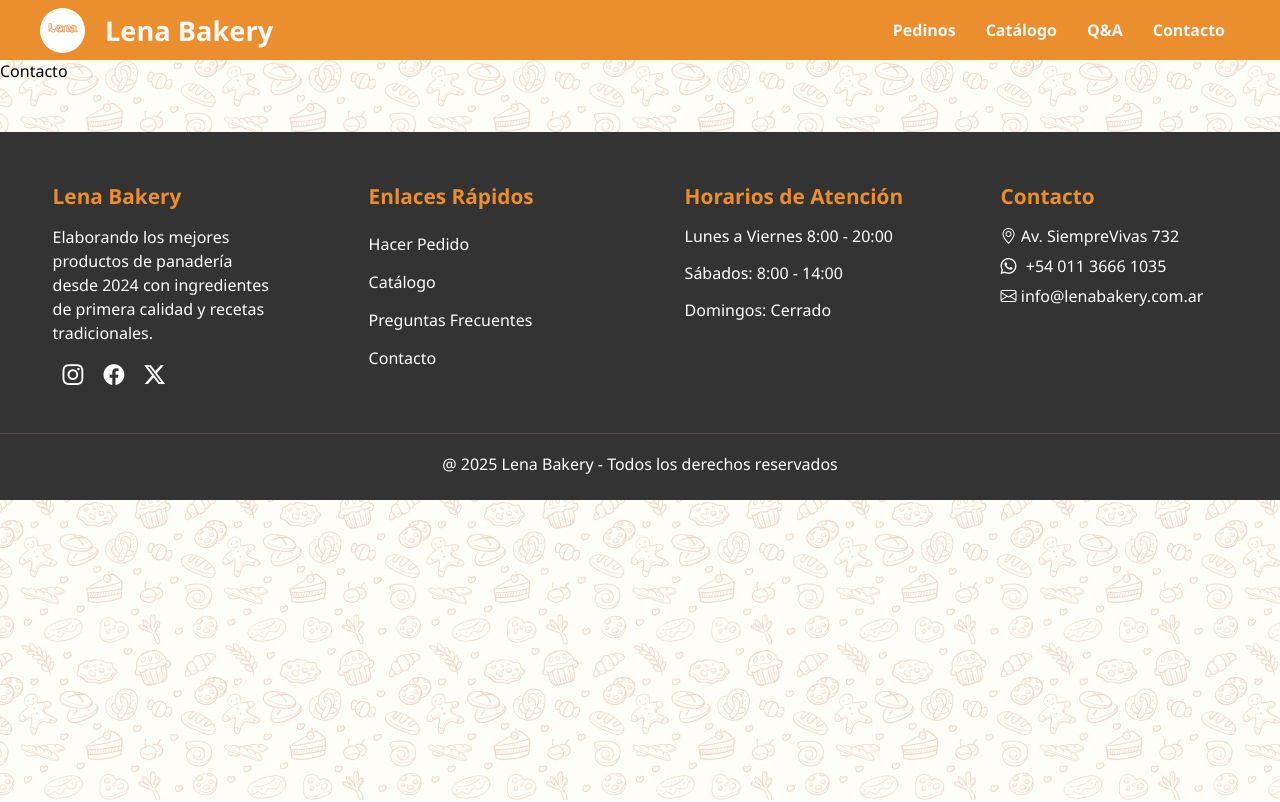
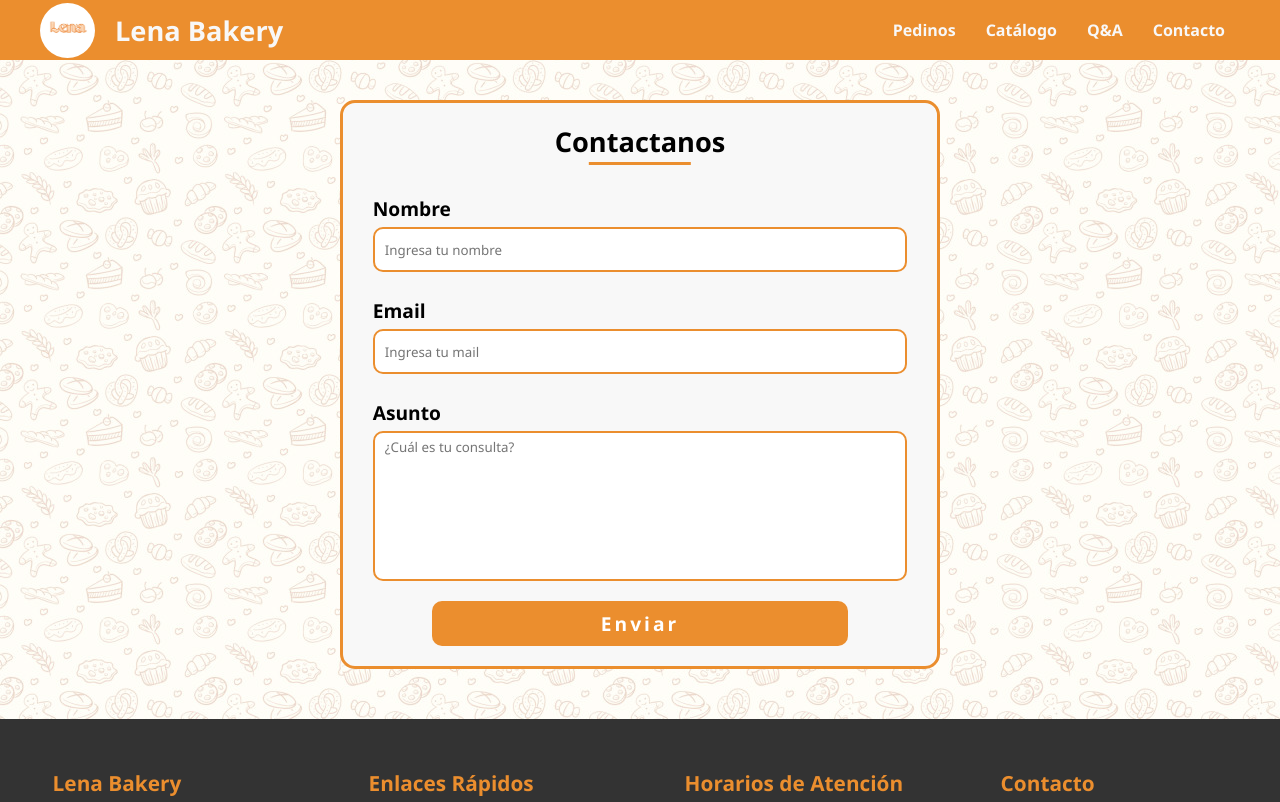
Before and after one commit to nunezjorgepy/Lena-Bakery, a React (Vite) app: page /contact in a window 1280 px wide. Shown: the top 802 px of the page. Built offline with nearby package versions, Linux system fonts and the light colour scheme.

Commit message:
Creado el formulario de contacto, aunque no lo envía a ningún lado.

```diff
--- a/src/components/AddedProduct.css
+++ b/src/components/AddedProduct.css
@@ -7,7 +7,7 @@
 }
 
 /* Info del Producto */
-.product {
+.product-added {
     margin-right: auto;
 }
 .product-name {
--- a/src/components/AddedProduct.jsx
+++ b/src/components/AddedProduct.jsx
@@ -8,7 +8,7 @@ function AddedProduct(props) {
 
   return (
     <div className="item-container">
-        <div className="product">
+        <div className="product-added">
             <div className="product-name">{producto.name}</div>
             <div className="product-price">${producto.price} c/u</div>
         </div>
--- a/src/components/HeaderComponent.css
+++ b/src/components/HeaderComponent.css
@@ -26,8 +26,8 @@ header {
 }
 
 .header-logo {
-    width: 45px;
-    height: 45px;
+    width: 55px;
+    height: 55px;
     border-radius: 50%;
     margin-right: 20px;
 }
--- /dev/null
+++ b/src/pages/ContactPage.css
@@ -0,0 +1,64 @@
+@import url('../variables.css');
+
+.contact-form {
+    display: flex;
+    flex-direction: column;
+    align-items: center;
+    width: min(600px, 90%);
+    background-color: var(--light-color);
+    border: 3px solid var(--primary-color);
+    border-radius: 15px;
+    margin-top: 40px;
+}
+
+.contact-h2 {
+    text-align: center;
+}
+
+.contact-group {
+    display: flex;
+    flex-direction: column;
+    width: 90%;
+    margin: 10px 0;
+}
+
+.contact-label {
+    padding: 5px 0;
+    font-weight: bold;
+    font-size: 1.2rem;
+}
+
+/*
+===========
+INPUTS
+===========
+*/
+.contact-input, #contact-textarea {
+    height: 45px;
+    padding: 5px 10px;
+    border-radius: 10px;
+    border: 2px solid var(--primary-color);
+    transition: all .3s ease;
+}
+#contact-textarea {
+    height: 150px;
+    resize: none;
+}
+.contact-input:focus, #contact-textarea:focus {
+    outline: none;
+    box-shadow: 1px 1px 2px rgba(0, 0, 0, 0.1);
+    transform: scale(1.02);
+}
+
+.contact-btn {
+    width: 70%;
+    height: 45px;
+    margin: 10px 0 20px 0;
+    background-color: var(--primary-color);
+    border: none;
+    border-radius: 10px;
+    font-size: 1.2rem;
+    font-weight: bold;
+    color: white;
+    letter-spacing: 3px;
+}
--- a/src/pages/ContactPage.jsx
+++ b/src/pages/ContactPage.jsx
@@ -1,11 +1,32 @@
-import FooterComponent from "../components/FooterComponent"
-import HeaderComponent from "../components/HeaderComponent"
+import FooterComponent from "../components/FooterComponent";
+import HeaderComponent from "../components/HeaderComponent";
+import './ContactPage.css';
 
 function ContactPage() {
   return (
     <>
         <HeaderComponent />
-        <div>Contacto</div>
+        <main>
+            <form action="" className="contact-form">
+              <h2 className="buy-h2 contact-h2">Contactanos</h2>
+              <div className="contact-group">
+                <label htmlFor="contact-input-name" className="contact-label">Nombre</label>
+                <input id="contact-input-name" className="contact-input" required placeholder="Ingresa tu nombre"></input>
+              </div>
+
+              <div className="contact-group">
+                <label htmlFor="contact-input-email" className="contact-label">Email</label>
+                <input id="contact-input-email" type="email" className="contact-input" required placeholder="Ingresa tu mail"></input>
+              </div>
+
+              <div className="contact-group">
+                <label htmlFor="contact-textarea" className="contact-label">Asunto</label>
+                <textarea name="contact-textarea" id="contact-textarea" placeholder="¿Cuál es tu consulta?" required></textarea>
+              </div>
+
+              <button type="submit" className="contact-btn">Enviar</button>
+            </form>
+        </main>
 
         <FooterComponent />
     </>
```
